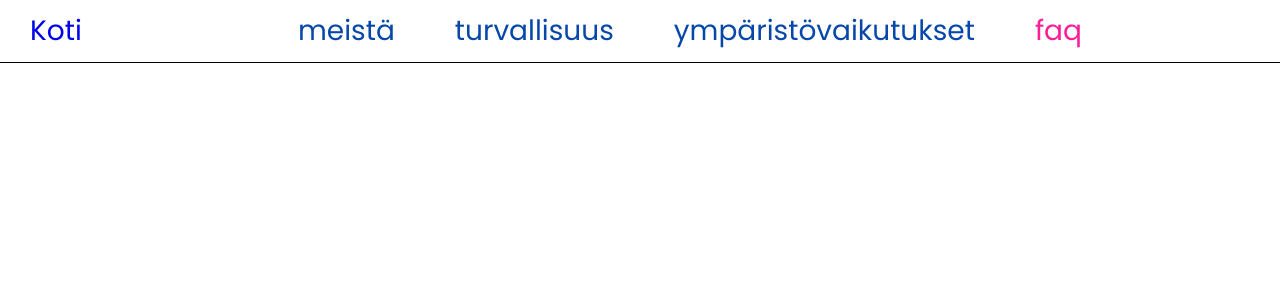
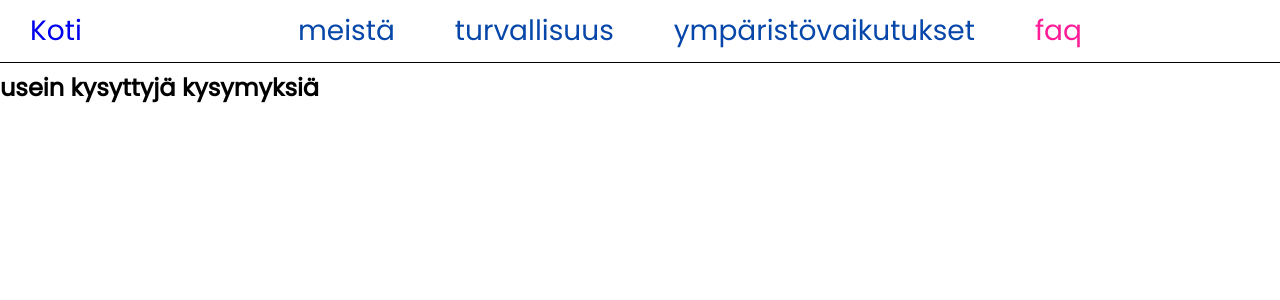
Before and after one commit to pyrysepp/vdmwebsovellus, a React (Create React App) app: page /faq in a window 1280 px wide. Shown: the top 300 px of the page. Built offline with nearby package versions, Linux system fonts and the light colour scheme.

Commit message:
css-tiedostot lisätty faq-, ympäristö- ja turvallisuus-osioita varten

```diff
--- /dev/null
+++ b/src/components/Faq.css
@@ -0,0 +1,3 @@
+.faq-container {
+    margin-top: 70px;
+}
--- a/src/components/Faq.js
+++ b/src/components/Faq.js
@@ -1,10 +1,11 @@
 import React from 'react'
+import './Faq.css'
 
 
 const Faq = () => {
 
     return(
-        <div>
+        <div className="faq-container">
             <h2>usein kysyttyjä kysymyksiä</h2>
         </div>
     )
--- /dev/null
+++ b/src/components/Yleinen.css
@@ -0,0 +1,4 @@
+
+.text-container {
+    margin-top: 70px;
+}
--- a/src/components/Ympäristö.js
+++ b/src/components/Ympäristö.js
@@ -1,8 +1,9 @@
 import React from 'react'
+import './Yleinen.css'
 
 const Ympäristö = () => {
     return(
-        <div>
+        <div className="text-container">
                 <h2>Ydinvoimaloiden elinkaaripäästöt</h2>
 
                 <p>Ydinvoimaloiden elinkaaripäästöt vertautuvat tuulivoimaan, sillä vähäiset kasvihuonekaasu päästöt aiheutuvat ydinvoiman tuotantoketjussa materaalien ja polttoaineiden hankinnasta, laitevalmistuksesta, kuljetuksista ja laitosten rakentamisesta ja purkamisesta. Ydinvoimalla voidaan tuottaa suuri määriä energiaa todella pienillä hiilidioksidipäästöillä, ja siksi se on hyvä vaihtoehto pyrkimyksissä kohti dramaattisia toimia vaativia ilmastotavoitteita.
```
